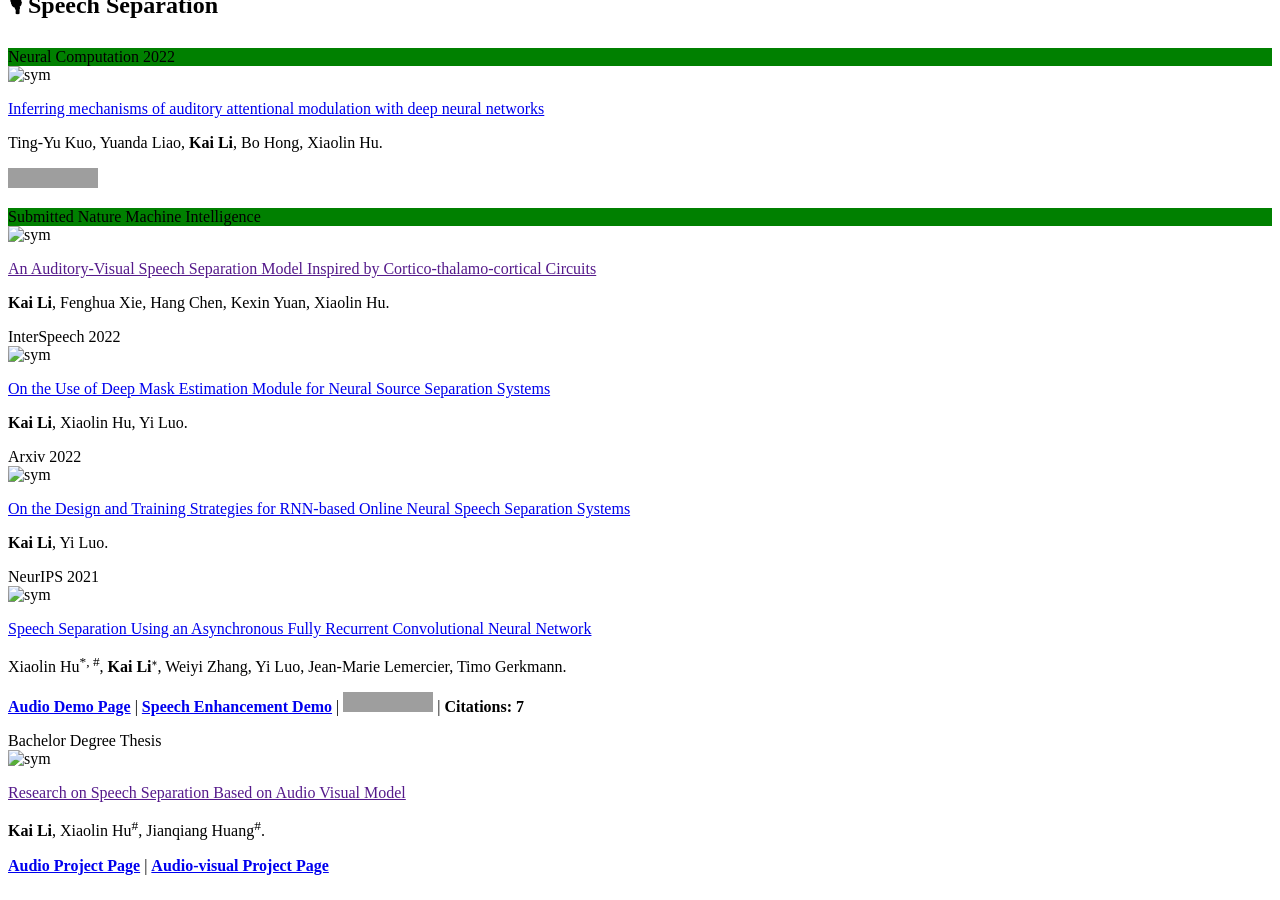
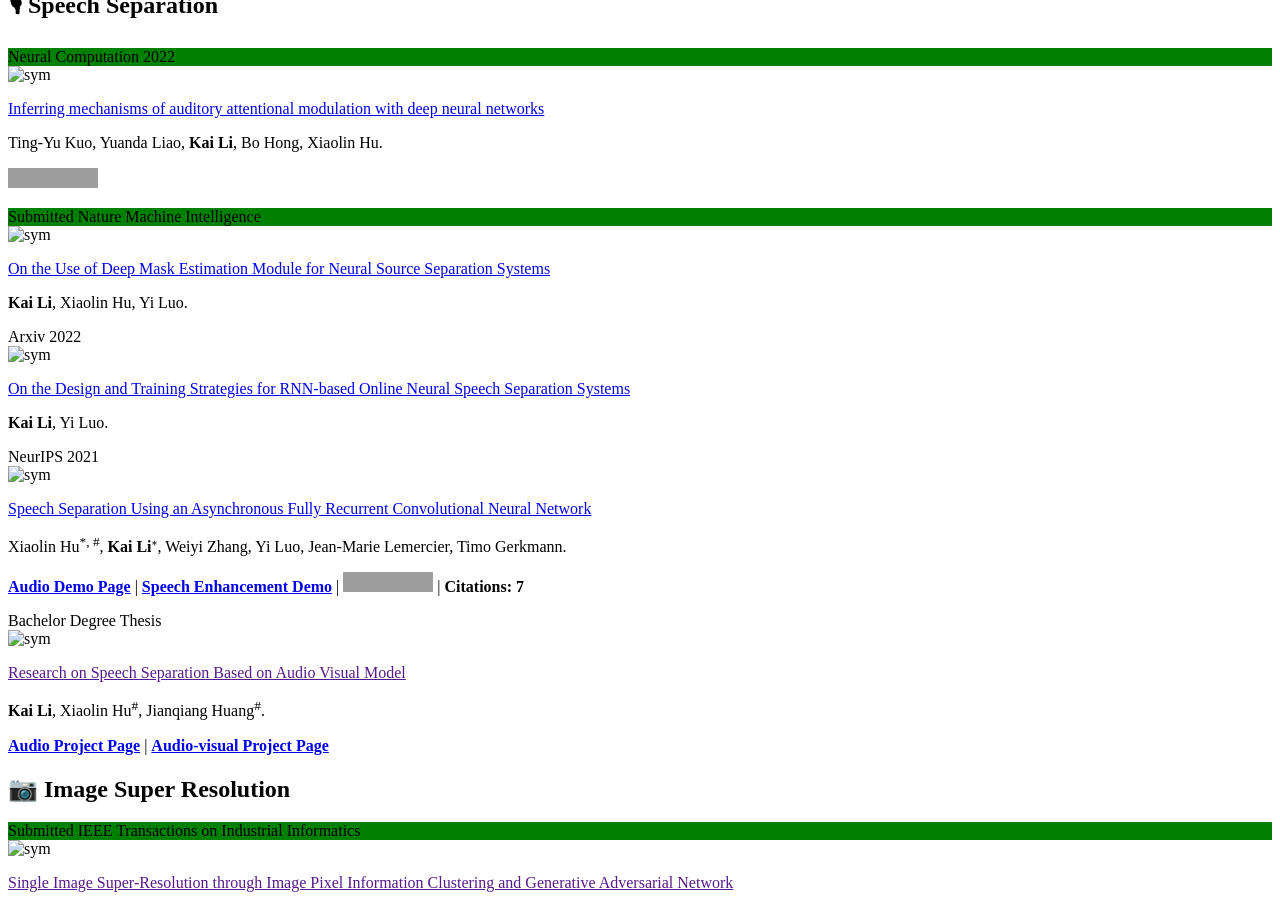
Before and after one commit to JusperLee/jusperlee.github.io, a Jekyll site: the page built from _pages/includes/pub.md, in a window 1280 px wide and 900 px high, scrolled down 615 px. Built offline with Jekyll 4.4.1, drawn with Linux system fonts in a browser that asks for light colours; nearby versions of some CDN libraries; our own code applies the rules of GitHub Pages for plain Markdown files; formulas are drawn with MathJax 3; grey boxes are pictures that could not be loaded.

Commit message:
Update pub.md

```diff
--- a/_pages/includes/pub.md
+++ b/_pages/includes/pub.md
@@ -20,15 +20,6 @@ Ting-Yu Kuo, Yuanda Liao, **Kai Li**, Bo Hong, Xiaolin Hu.
 <div class='paper-box'><div class='paper-box-image'><div><div class="badge" style="background-color: green">Submitted Nature Machine Intelligence</div><img src='images/submitted.png' alt="sym" width="100%"></div></div>
 <div class='paper-box-text' markdown="1">
 
-[An Auditory-Visual Speech Separation Model Inspired by Cortico-thalamo-cortical Circuits]()
-
-**Kai Li**, Fenghua Xie, Hang Chen, Kexin Yuan, Xiaolin Hu.
-
-</div>
-</div>
-
-<div class='paper-box'><div class='paper-box-image'><div><div class="badge">InterSpeech 2022</div><img src='images/overss.png' alt="sym" width="100%"></div></div>
-<div class='paper-box-text' markdown="1">
 
 [On the Use of Deep Mask Estimation Module for Neural Source Separation Systems](http://arxiv.org/pdf/2206.07347v1)
 
```
